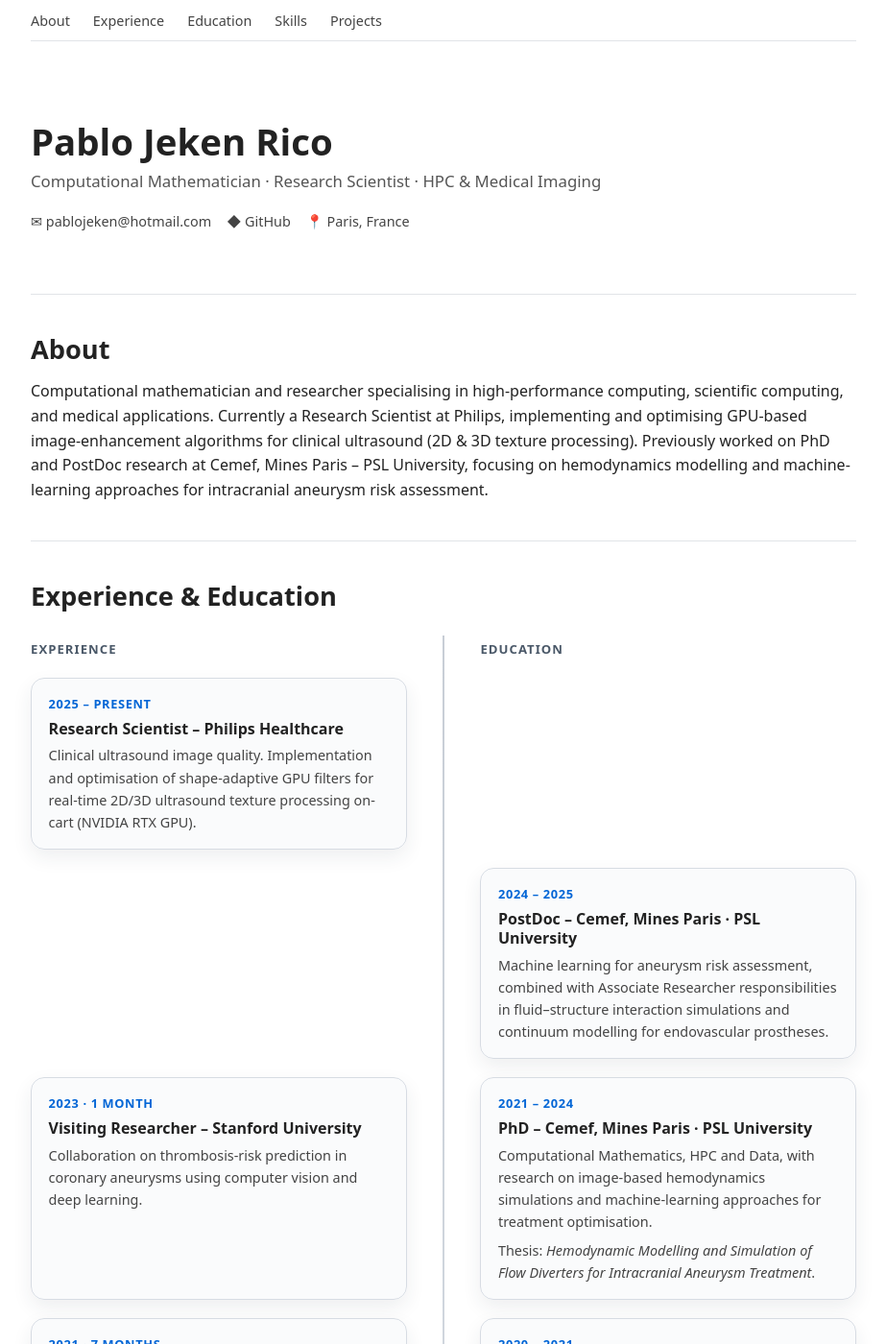
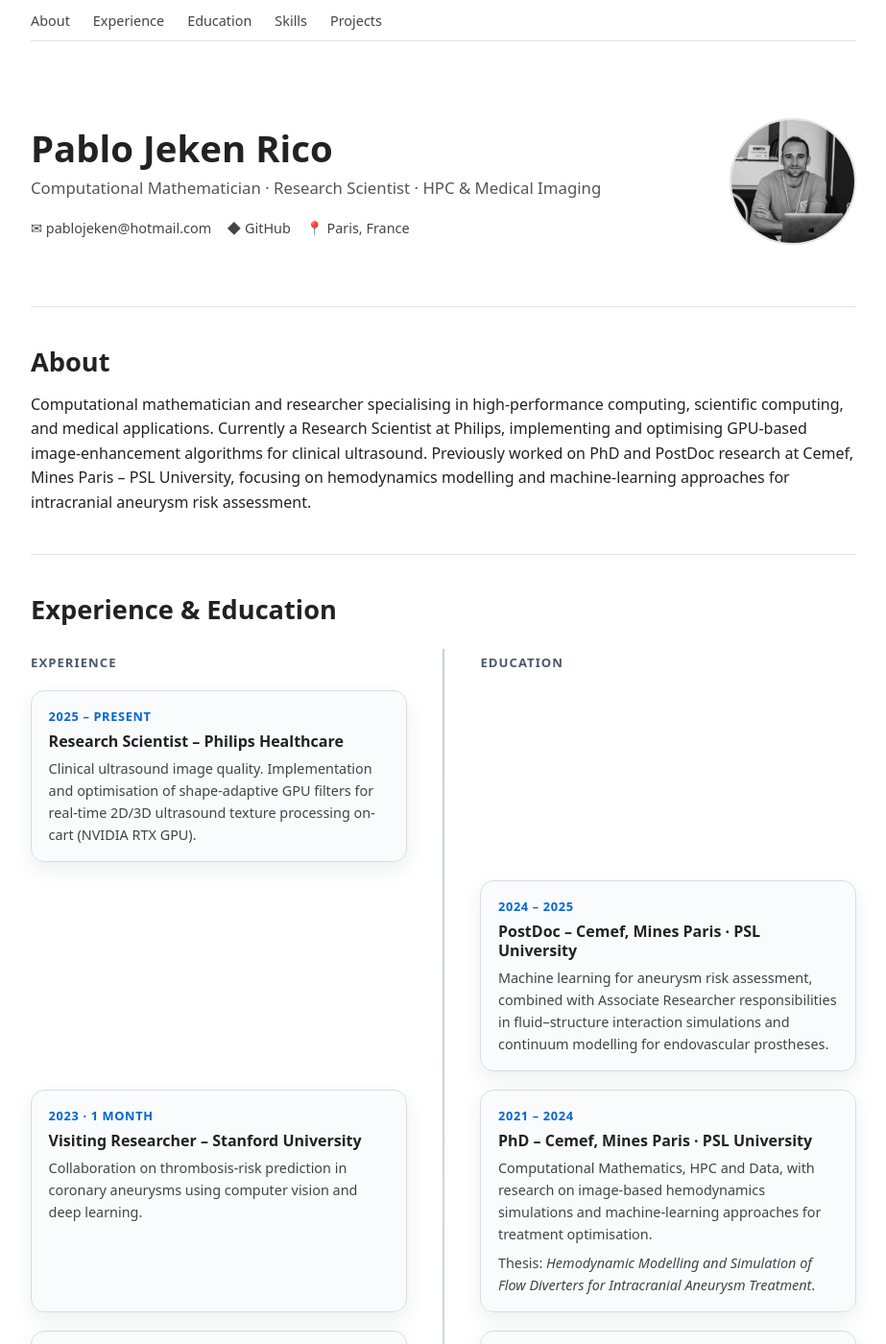
Before and after one commit to pjekenrico/pjekenrico.github.io, a Jekyll site: the page built from index.md, in a window 1280 px wide and 1400 px high. Shown: the whole window at 96% size, without its empty margins (178-1101 px from the left). Built offline with Jekyll 4.4.1, drawn with Linux system fonts in a browser that asks for light colours.

Commit message:
Added resources

```diff
--- a/assets/css/main.css
+++ b/assets/css/main.css
@@ -65,9 +65,29 @@ hr {
   padding: 2.5rem 0 1.5rem;
 }
 
+.hero-content {
+  display: flex;
+  align-items: center;
+  justify-content: space-between;
+  gap: 1.5rem;
+}
+
+.hero-text {
+  min-width: 0;
+}
+
 .hero h1 {
   font-size: 2.4rem;
   margin: 0 0 0.3rem;
+}
+
+.hero-photo {
+  width: 128px;
+  height: 128px;
+  border-radius: 50%;
+  object-fit: cover;
+  flex-shrink: 0;
+  border: 2px solid #e1e4e8;
 }
 
 .hero-tagline {
@@ -90,6 +110,18 @@ hr {
 
 .hero-links a:hover {
   color: #0366d6;
+}
+
+@media (max-width: 700px) {
+  .hero-content {
+    flex-direction: column;
+    align-items: flex-start;
+  }
+
+  .hero-photo {
+    width: 108px;
+    height: 108px;
+  }
 }
 
 /* ── Skill tags ───────────────────────────────────────── */
--- a/index.md
+++ b/index.md
@@ -12,12 +12,17 @@ title: Home
 </nav>
 
 <header class="hero">
-  <h1>Pablo Jeken Rico</h1>
-  <p class="hero-tagline">Computational Mathematician &middot; Research Scientist &middot; HPC &amp; Medical Imaging</p>
-  <div class="hero-links">
-    <a href="mailto:pablojeken@hotmail.com">&#9993; pablojeken@hotmail.com</a>
-    <a href="https://github.com/pjekenrico" target="_blank">&#9670; GitHub</a>
-    <span>&#128205; Paris, France</span>
+  <div class="hero-content">
+    <div class="hero-text">
+      <h1>Pablo Jeken Rico</h1>
+      <p class="hero-tagline">Computational Mathematician &middot; Research Scientist &middot; HPC &amp; Medical Imaging</p>
+      <div class="hero-links">
+        <a href="mailto:pablojeken@hotmail.com">&#9993; pablojeken@hotmail.com</a>
+        <a href="https://github.com/pjekenrico" target="_blank">&#9670; GitHub</a>
+        <span>&#128205; Paris, France</span>
+      </div>
+    </div>
+    <img class="hero-photo" src="{{ '/assets/images/pablo.jpg' | relative_url }}" alt="Portrait of Pablo Jeken Rico.">
   </div>
 </header>
 
@@ -27,7 +32,7 @@ title: Home
 
 <h2 class="section-title">About</h2>
 
-Computational mathematician and researcher specialising in high-performance computing, scientific computing, and medical applications. Currently a Research Scientist at Philips, implementing and optimising GPU-based image-enhancement algorithms for clinical ultrasound (2D &amp; 3D texture processing). Previously worked on PhD and PostDoc research at Cemef, Mines Paris &ndash; PSL University, focusing on hemodynamics modelling and machine-learning approaches for intracranial aneurysm risk assessment.
+Computational mathematician and researcher specialising in high-performance computing, scientific computing, and medical applications. Currently a Research Scientist at Philips, implementing and optimising GPU-based image-enhancement algorithms for clinical ultrasound. Previously worked on PhD and PostDoc research at Cemef, Mines Paris &ndash; PSL University, focusing on hemodynamics modelling and machine-learning approaches for intracranial aneurysm risk assessment.
 
 </section>
 
@@ -215,7 +220,7 @@ Computational mathematician and researcher specialising in high-performance comp
     </div>
   </div>
 
-  <div class="project-card project-card--wide">
+  <div class="project-card">
     <h3>Impact of Domain Boundaries on Hemodynamics in Intracranial Aneurysms</h3>
     <span class="pub-venue">Fluids (MDPI) &middot; 2024</span>
     <p>Evaluating how inlet/outlet boundary placement within the Circle of Willis affects hemodynamic predictions in intracranial aneurysm simulations.</p>
@@ -239,7 +244,7 @@ Computational mathematician and researcher specialising in high-performance comp
     </div>
   </div>
 
-  <div class="project-card project-card--wide">
+  <div class="project-card">
     <h3>FDA Nozzle &mdash; Transitional Flow Simulation</h3>
     <p>Computational fluid dynamics simulation of transitional flow through the FDA benchmark nozzle geometry. Visualisation of 600 time frames capturing the laminar-to-turbulent transition regime.</p>
     <video class="project-video" autoplay loop muted playsinline>
```
Also changed, not shown: assets/images/pablo.jpg (added), assets/logos/basf.png (added), assets/logos/c++.png (added), assets/logos/cuda.jpg (added), assets/logos/enercon.png (added), assets/logos/github.png (added), assets/logos/gitlab.png (added), assets/logos/python.png (added), assets/logos/voith.png (added), assets/logos/vscode.png (added), 8 other files.
